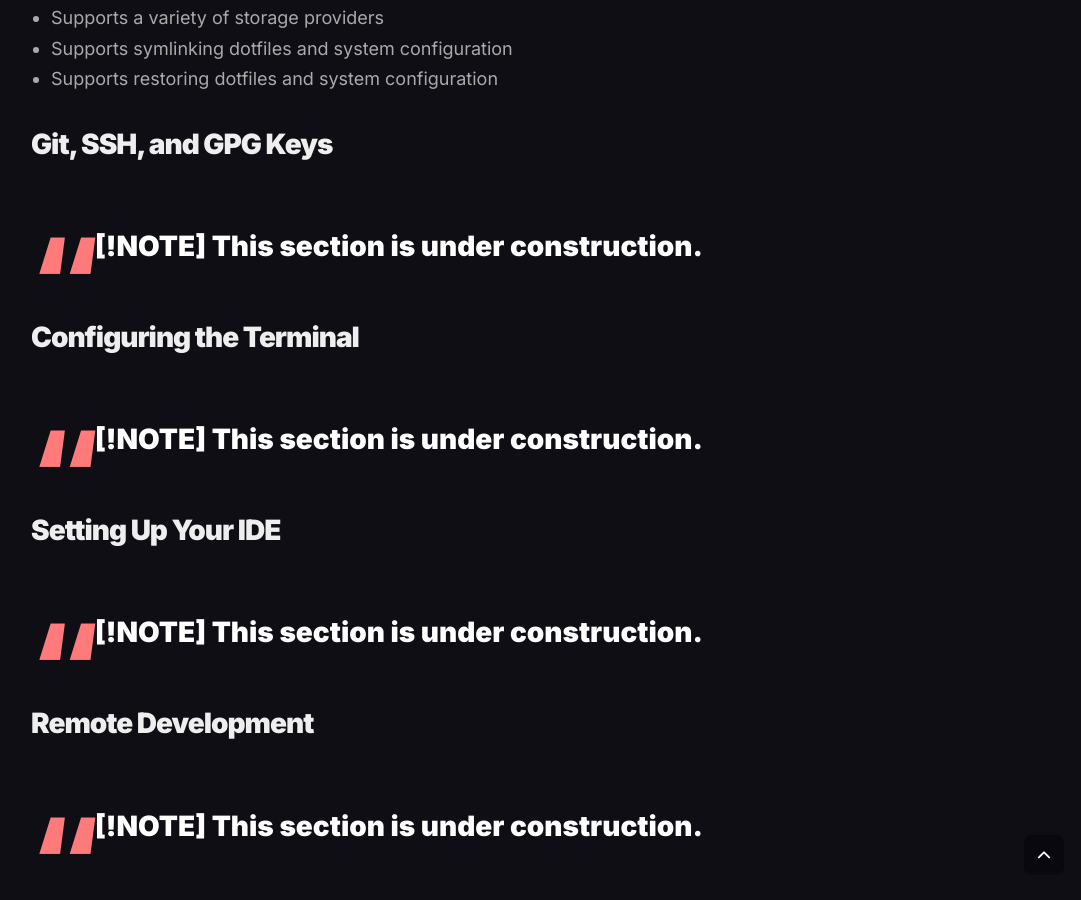
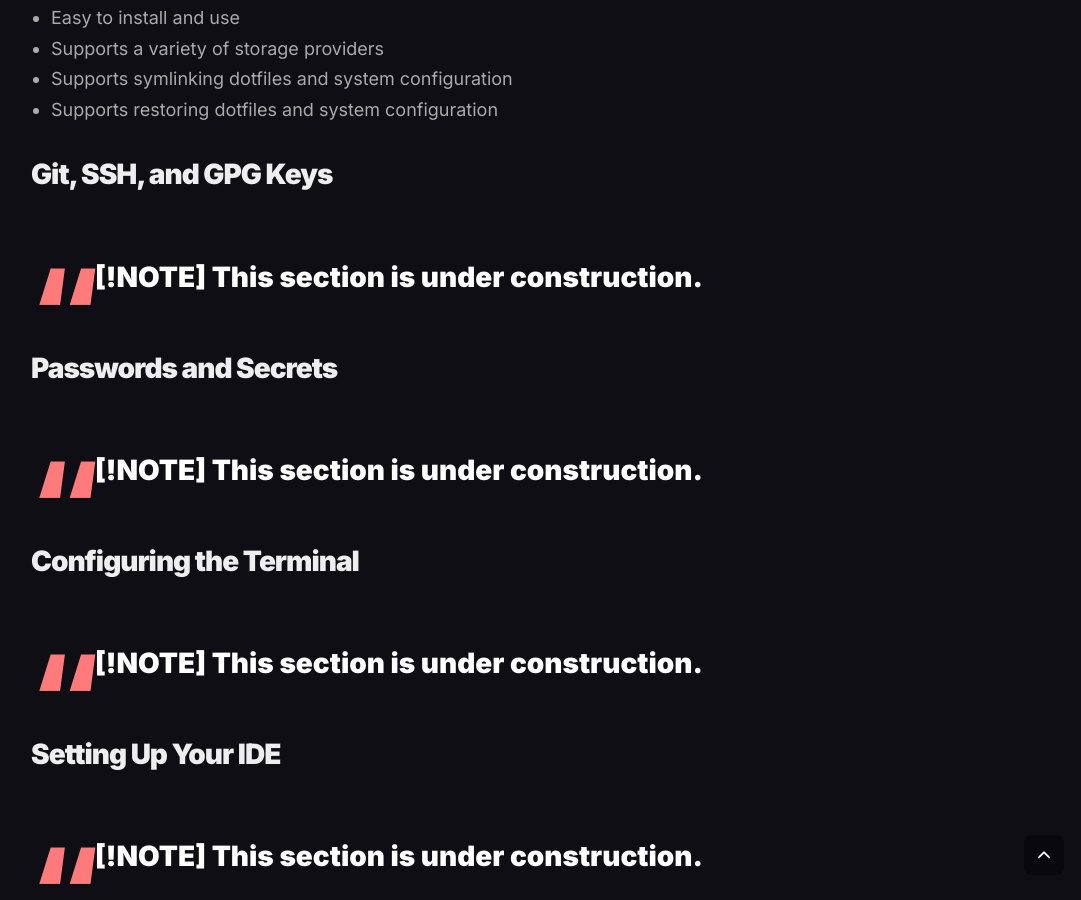
Before and after one commit to niem94/niem94, a Jekyll site: the page built from _posts/2024-07-31-macos-as-a-developer-machine.md, in a window 1280 px wide and 900 px high, scrolled down 10564 px. Shown: the whole window, without its empty margins (186-1267 px from the left). Built offline with Jekyll 4.4.1, drawn with Linux system fonts in a browser that asks for light colours; comment, search, counter and statistics services are not loaded; some of the changed text lies outside the part shown.

Commit message:
Add section for passwords and secrets in macOS developer machine setup

```diff
--- a/_posts/2024-07-31-macos-as-a-developer-machine.md
+++ b/_posts/2024-07-31-macos-as-a-developer-machine.md
@@ -16,6 +16,7 @@ In this post, I will share my experience setting up MacOS as a developer machine
   - [Convenience Scripts](#convenience-scripts)
   - [Benefits of Using MackUp](#benefits-of-using-mackup)
 - [Git, SSH, and GPG Keys](#git-ssh-and-gpg-keys)
+- [Passwords and Secrets](#passwords-and-secrets)
 - [Configuring the Terminal](#configuring-the-terminal)
 - [Setting Up Your IDE](#setting-up-your-ide)
 - [Remote Development](#remote-development)
@@ -344,6 +345,11 @@ brew bundle cleanup --force
 > [!NOTE]
 > This section is under construction.
 
+## Passwords and Secrets
+
+> [!NOTE]
+> This section is under construction.
+
 ## Configuring the Terminal
 
 > [!NOTE]
```
